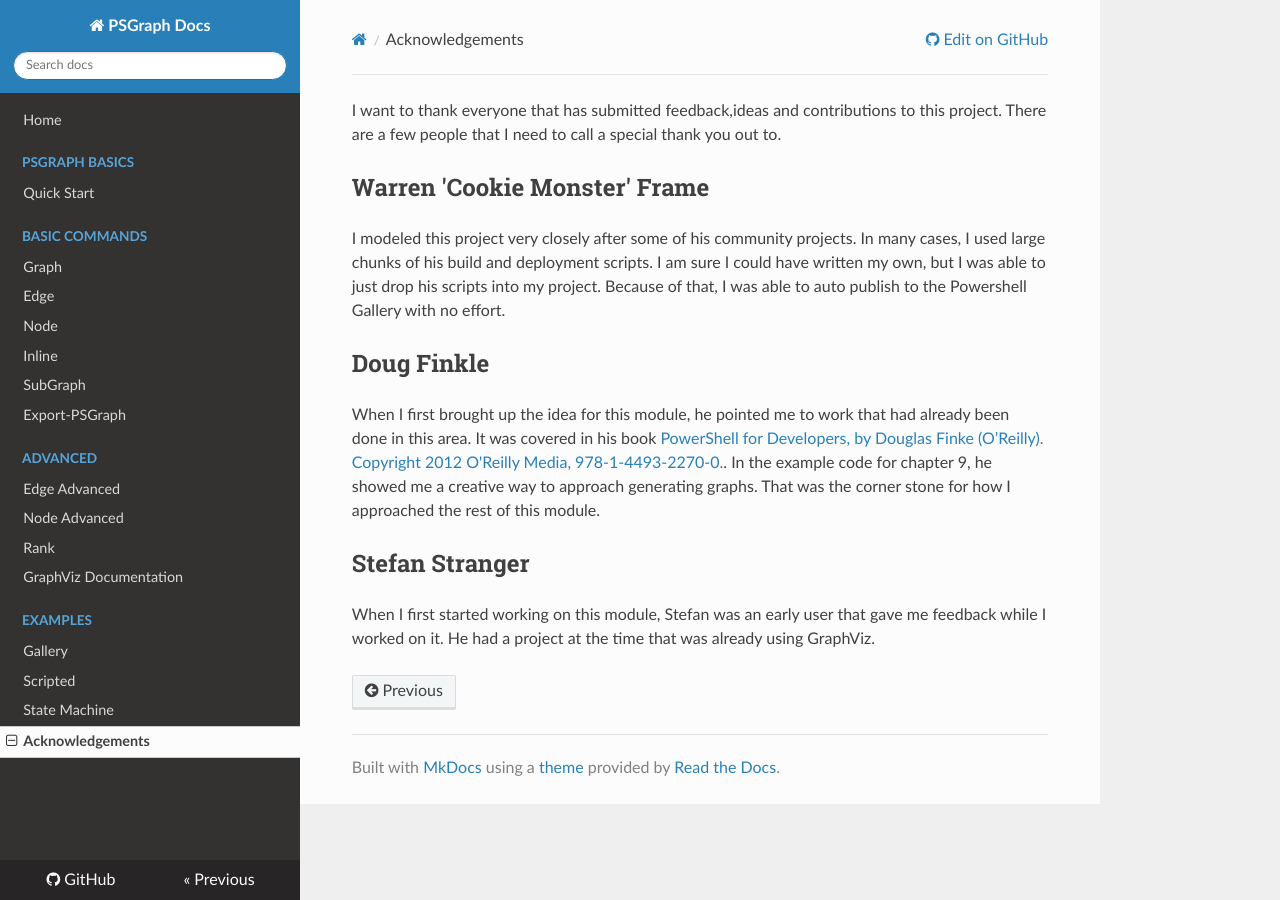
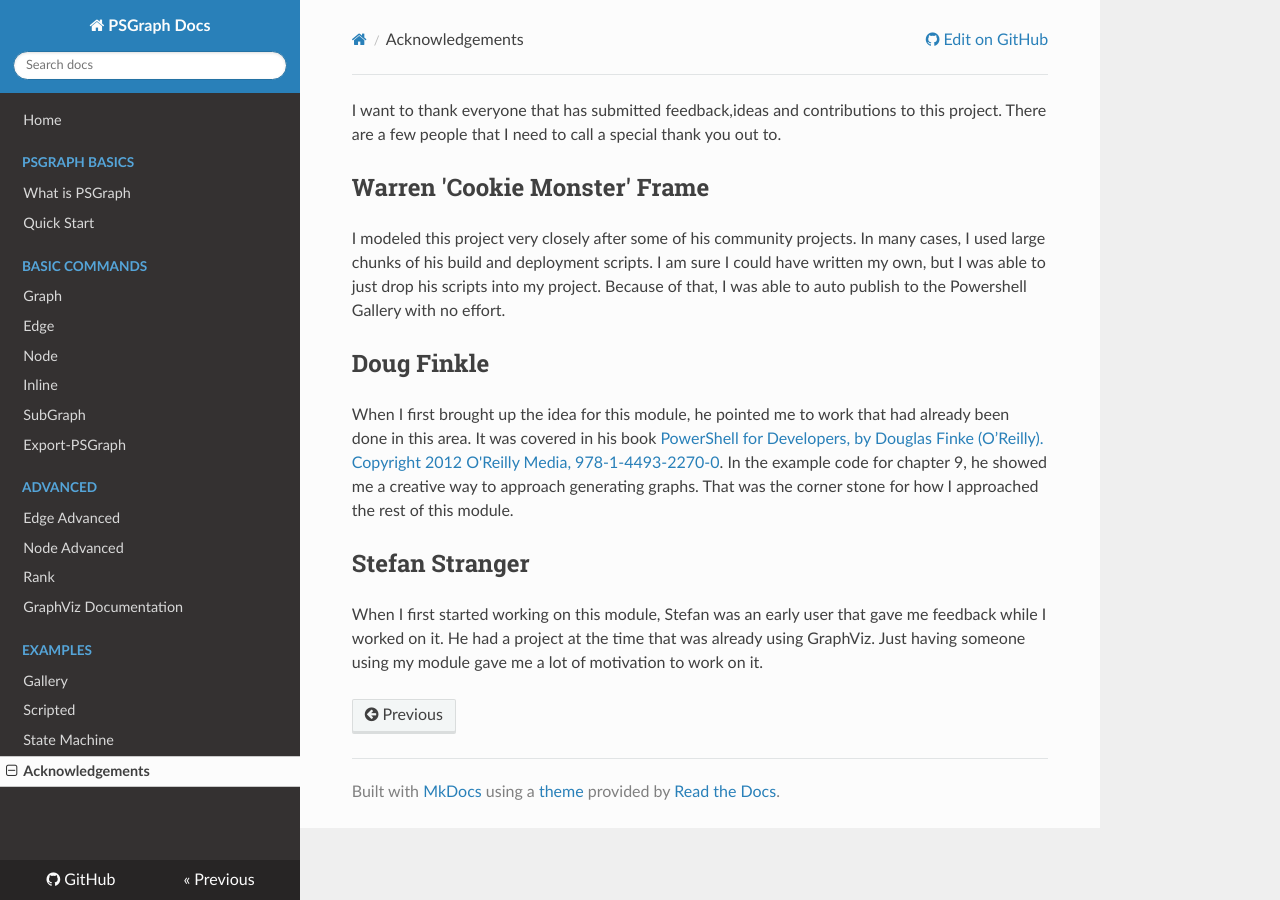
Before and after one commit to KevinMarquette/PSGraph, an MkDocs documentation site: the page built from docs/acknowledgements.md, in a window 1280 px wide. Built offline with MkDocs 1.6.1, drawn with Linux system fonts in a browser that asks for light colours; nearby versions of some CDN libraries; old or Windows-style settings are respelled for this version of MkDocs.

Commit message:
Added an about page !deploy

```diff
--- a/docs/acknowledgements.md
+++ b/docs/acknowledgements.md
@@ -4,7 +4,7 @@ I want to thank everyone that has submitted feedback,ideas and contributions to
 I modeled this project very closely after some of his community projects. In many cases, I used large chunks of his build and deployment scripts. I am sure I could have written my own, but I was able to just drop his scripts into my project. Because of that, I was able to auto publish to the Powershell Gallery with no effort.
 
 ## Doug Finkle
-When I first brought up the idea for this module, he pointed me to work that had already been done in this area. It was covered in his book [PowerShell for Developers, by Douglas Finke (O’Reilly). Copyright 2012 O'Reilly Media, 978-1-4493-2270-0.](http://amzn.to/2kGzj6c). In the example code for chapter 9, he showed me a creative way to approach generating graphs. That was the corner stone for how I approached the rest of this module.
+When I first brought up the idea for this module, he pointed me to work that had already been done in this area. It was covered in his book [PowerShell for Developers, by Douglas Finke (O’Reilly). Copyright 2012 O'Reilly Media, 978-1-4493-2270-0](http://amzn.to/2kGzj6c). In the example code for chapter 9, he showed me a creative way to approach generating graphs. That was the corner stone for how I approached the rest of this module.
 
 ## Stefan Stranger
-When I first started working on this module, Stefan was an early user that gave me feedback while I worked on it. He had a project at the time that was already using GraphViz.
+When I first started working on this module, Stefan was an early user that gave me feedback while I worked on it. He had a project at the time that was already using GraphViz. Just having someone using my module gave me a lot of motivation to work on it.
--- a/mkdocs.yml
+++ b/mkdocs.yml
@@ -4,6 +4,7 @@ theme: readthedocs
 pages:
   - Home: index.md
   - PSGraph Basics:
+    - What is PSGraph: about.md
     - Quick Start: Quick-Start-Installation-and-Example.md
   - Basic Commands:
     - Graph: Command-Graph.md
```
Also changed, not shown: docs/about.md (added, +9 -0 lines).
